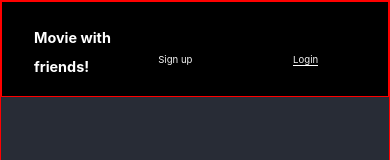
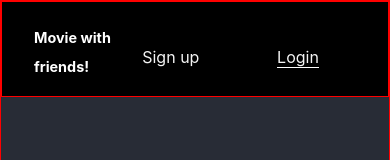
Before and after one commit to Steven2120/fullstack-mern-movie-with-friends, a React (Create React App) app in the folder auth-frontend/: page /login in a window 390 px wide. Shown: the top 160 px of the page. Built offline with nearby package versions, Linux system fonts and the light colour scheme.

Commit message:
encountered bug where when user uses previous button on movie list, it renders batman movie list. Debugged issue and now moving back to mobile responsiveness

```diff
--- a/auth-frontend/src/components/Movie/Movie.css
+++ b/auth-frontend/src/components/Movie/Movie.css
@@ -110,6 +110,19 @@
         width: 5rem;
         font-size: .9em;
     }
+
+    .pagination__prev__btn, .pagination__prev__btn__off {
+        width: 5rem;
+    }
+
+    .pagination__next__btn {
+        width: 5rem;
+    }
+
+    .numbers__div {
+        background-color: black;
+        width: auto;
+    }
 }
 
 @media (max-width: 922px) {
--- a/auth-frontend/src/components/Movie/Movie.js
+++ b/auth-frontend/src/components/Movie/Movie.js
@@ -61,10 +61,10 @@ export class Movie extends Component {
         );
 
         //logs results object where you can find total results
-        console.log(result);
+        // console.log(result);
 
         //logs total amount of pages for the searched result including default random search
-        console.log(totalPageArray);
+        // console.log(totalPageArray);
 
         this.setState({
           movie: randomMovieTitle,
@@ -119,20 +119,19 @@ export class Movie extends Component {
   onSubmit = async (event) => {
     try {
       let result = await this.handleSearchMovie(this.state.movie);
-
+      console.log(result);
       window.sessionStorage.setItem("searchedMovieTitle", this.state.movie);
 
       let totalPageArray = this.getTotalPages(
         +result.data.totalResults,
         this.state.perPage
       );
-
       this.setState({
         movieArray: result.data.Search,
         totalPage: +result.data.totalResults,
         pageArray: totalPageArray,
       });
-      console.log(this.state.movie);
+      // console.log(this.state.movie);
       //catches error and logs it
     } catch (e) {
       this.setState({
@@ -157,15 +156,16 @@ export class Movie extends Component {
 
     const buildPagination = () => {
       return (
-        <>
+        <div>
           {this.state.pageArray.map((number) => {
-            console.log(number < maxPageLimit + 1 && number > minPageLimit);
+            // console.log(number < maxPageLimit + 1 && number > minPageLimit);
             // console.log("number: ", number);
             // console.log("maxPageLimit + 1", maxPageLimit);
 
             if (number < maxPageLimit + 1 && number > minPageLimit) {
               return (
                 <span
+                  className="numbers"
                   onClick={() => this.handleGoToPage(number)}
                   style={{
                     marginLeft: 15,
@@ -180,7 +180,7 @@ export class Movie extends Component {
               );
             }
           })}
-        </>
+        </div>
       );
     };
 
@@ -249,7 +249,17 @@ export class Movie extends Component {
         };
       },
       async () => {
-        let result = await this.handleSearchMovie("batman");
+        let movie = "";
+
+        let searchedMovieTitleSessionStorage =
+          window.sessionStorage.getItem("searchedMovieTitle");
+
+        movie = searchedMovieTitleSessionStorage
+          ? window.sessionStorage.getItem("searchedMovieTitle")
+          : this.state.movie;
+
+        let result = await this.handleSearchMovie(movie);
+
         console.log(result);
         this.setState({
           movieArray: result.data.Search,
@@ -304,7 +314,7 @@ export class Movie extends Component {
             >
               Previous
             </button>
-            {this.showpagination()}
+            <div className="numbers__div">{this.showpagination()}</div>
             <button
               onClick={this.nextPage}
               disabled={
--- a/auth-frontend/src/components/Movie/MovieList.js
+++ b/auth-frontend/src/components/Movie/MovieList.js
@@ -3,7 +3,7 @@ import { Link } from "react-router-dom";
 import "./MovieList.css";
 
 function MovieList(props) {
-  console.log(props);
+  // console.log(props);
   if (props.movieArray === undefined) {
     return <div className="not__found">Movie not found. Please try again.</div>;
   } else {
--- a/auth-frontend/src/components/Nav/Nav.css
+++ b/auth-frontend/src/components/Nav/Nav.css
@@ -15,6 +15,11 @@
   .h1-logo a {
     text-decoration: none;
     color: white;
+  }
+
+  .h1-logo a:hover {
+    color: #f5cb99;
+    transition: all .6s ease-out;
   }
 
   .nav__link {
@@ -63,6 +68,21 @@
 
   .selected {
     border-bottom: 1px solid white;
+  }
+
+  ul {
+    display: flex;
+    justify-content: flex-end;
+  }
+
+  .signup__login__div > a {
+    text-decoration: none;
+    color: #f4f4f4;
+  }
+
+  .signup__login__div > a:hover {
+    color: #f5cb99;
+    transition: all .6s ease-out;
   }
 
   .right-side-nav ul li:not(:last-child) {
--- a/auth-frontend/src/components/Nav/Nav.js
+++ b/auth-frontend/src/components/Nav/Nav.js
@@ -59,13 +59,15 @@ export class Nav extends Component {
                   </NavLink>
                 </div>
               ) : (
+                <div className="signup__login__div">
                   <NavLink
-                  className="nav__link"
+                    className="nav__link__signup"
                     activeClassName="selected"
                     to="/sign-up"
                   >
                     Sign up
                   </NavLink>
+                </div>
               )}
             </li>
             <li id="logout__id">
@@ -78,13 +80,15 @@ export class Nav extends Component {
                   Logout
                 </NavLink>
               ) : (
+                <div className="signup__login__div">
                   <NavLink
-                  className="nav__link"
+                    className="nav__link__login"
                     activeStyle={{ borderBottom: "1px solid white" }}
                     to="/login"
                   >
                     Login
                   </NavLink>
+                </div>
               )}
             </li>
           </ul>
```
Lines whose indentation alone changed are shown as unchanged.
